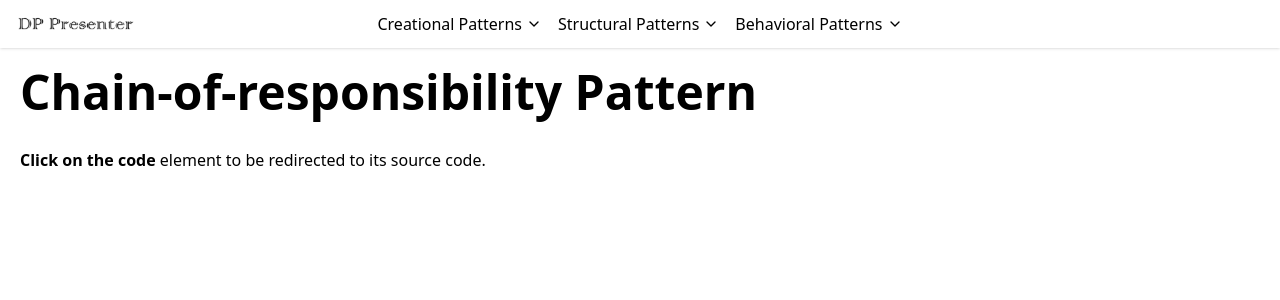
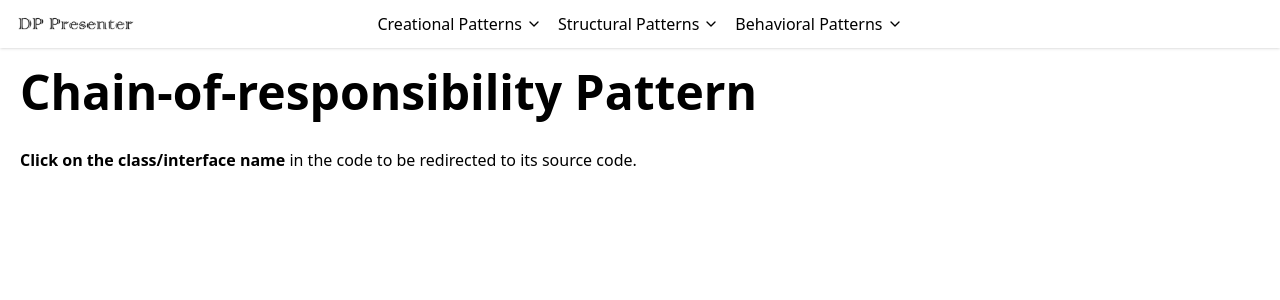
Before and after one commit to Filippo-Dembech/dp-presenter, a React (Vite) app: page /behavioral-patterns/chain-of-responsibility in a window 1280 px wide. Shown: the top 300 px of the page. Built offline with nearby package versions, Linux system fonts and the light colour scheme.

Commit message:
text: update pattern page usage text

```diff
--- a/src/pages/PatternPage.tsx
+++ b/src/pages/PatternPage.tsx
@@ -38,7 +38,7 @@ export default function PatternPage() {
                 {capitalize(patternName)} Pattern
             </h1>
             <p className="my-8">
-                <strong>Click on the code</strong> element to be redirected to
+                <strong>Click on the class/interface name</strong> in the code to be redirected to
                 its source code.
             </p>
             <div className="flex flex-col gap-6 text-xs sm:text-sm md:text-lg">
```
